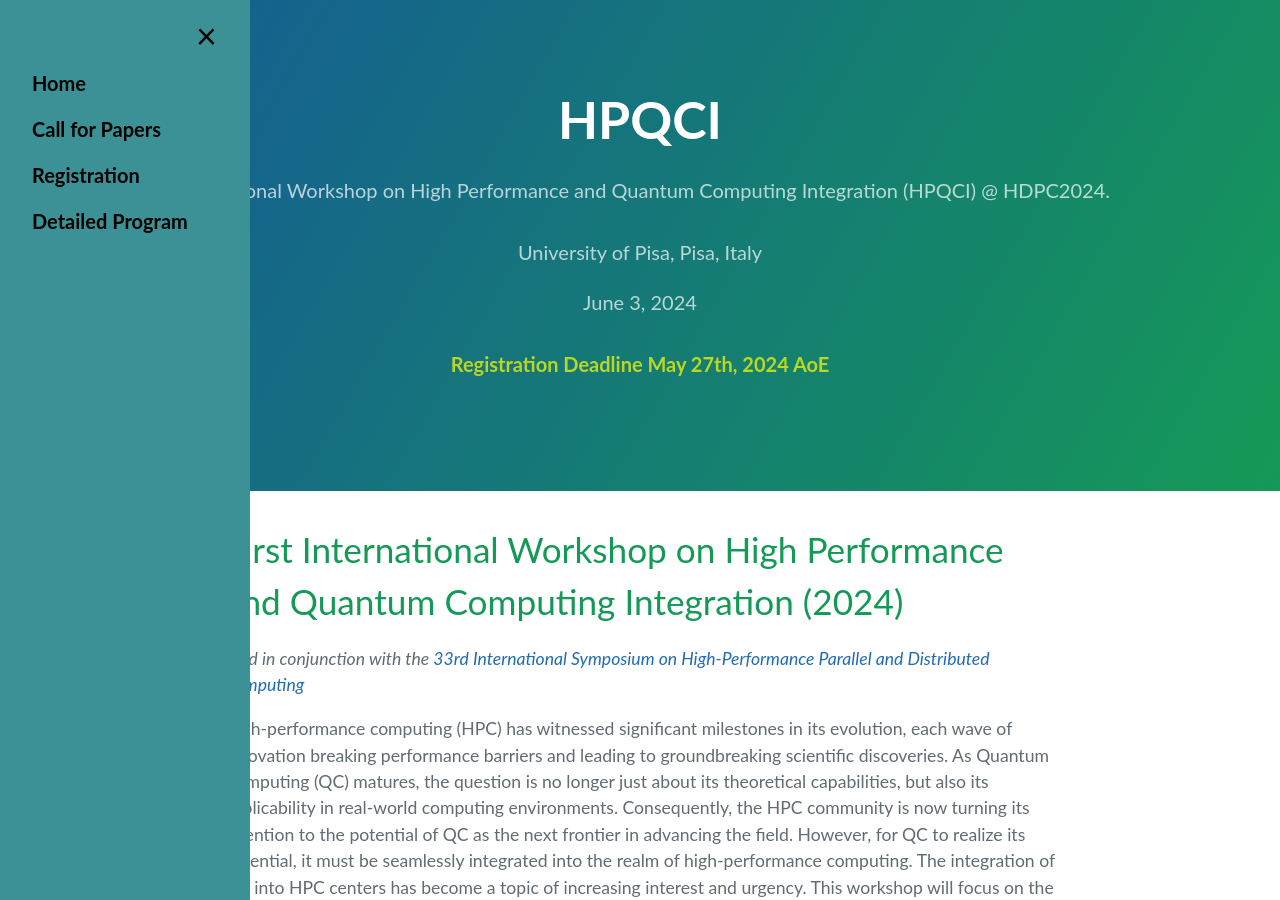
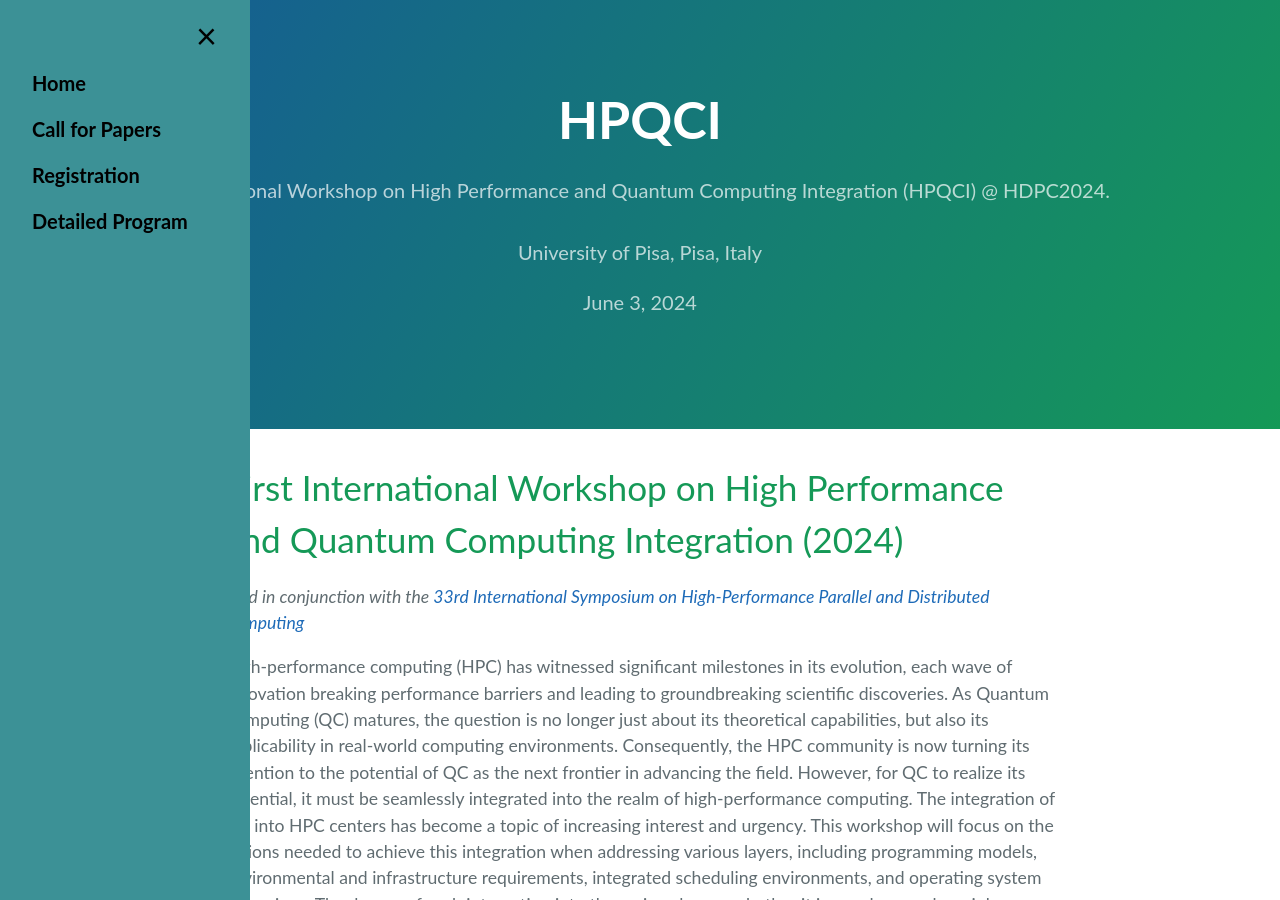
Before and after one commit to HPQCI/HPQCI.github.io, a Jekyll site: the page built from index.md, in a window 1280 px wide and 900 px high. Built offline with Jekyll 4.4.1, drawn with Linux system fonts in a browser that asks for light colours.

Commit message:
update news

```diff
--- a/_config.yml
+++ b/_config.yml
@@ -5,5 +5,5 @@ where: University of Pisa, Pisa, Italy
 when: June 3, 2024
 show_downloads: false
 google_analytics:
-news: Registration Deadline May 27th, 2024 AoE
+news:
 theme: jekyll-theme-cayman
--- a/_layouts/default.html
+++ b/_layouts/default.html
@@ -77,7 +77,7 @@
       <h1 class="project-name">{{ site.title | default: page.title | default: site.github.repository_name }}</h1>
       <h2 class="project-tagline">{{ site.description | default: page.description | default: site.github.project_tagline }}</h2>
       <h3 class="project-tagline"><p>{{site.where}}</p><p>{{site.when}}</p></h3>
-      <h4 class="project-tagline"><p><b><font color="yellow">{{site.news}}</font></b></p></h4>
+      <!--<h4 class="project-tagline"><p><b><font color="yellow">{{site.news}}</font></b></p></h4>-->
       {% if site.github.is_project_page %}
         <a href="{{ site.github.repository_url }}" class="btn">View on GitHub</a>
       {% endif %}
```
